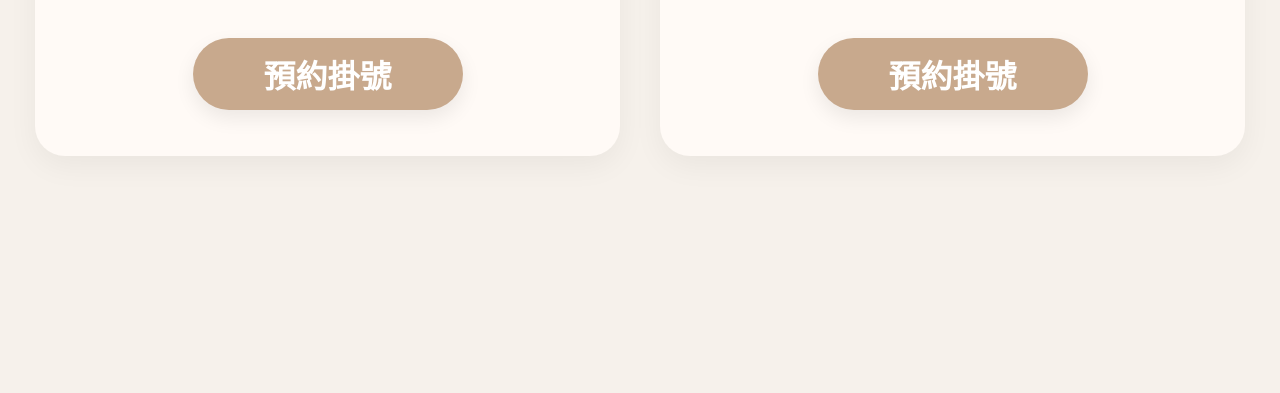
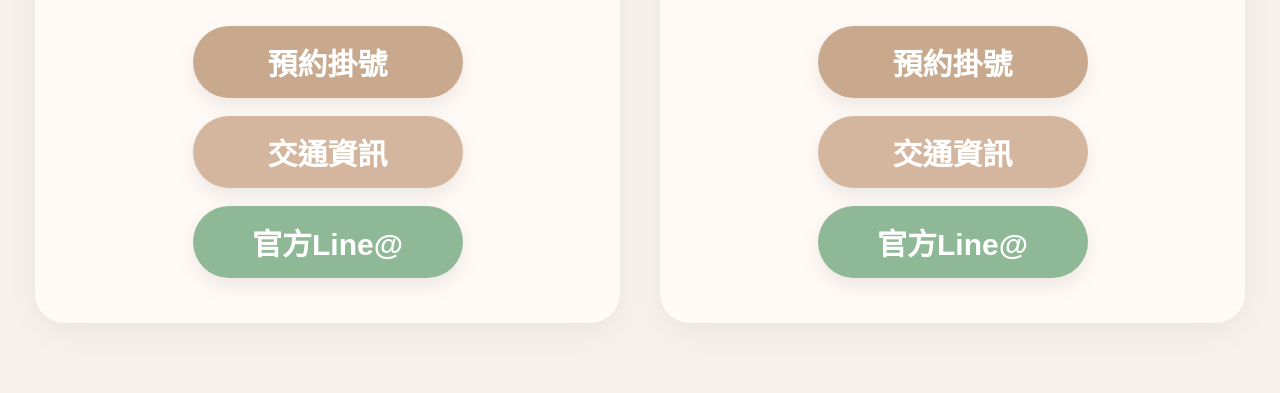
Before and after one commit to Julietclinic/sign, a plain HTML site: page index.html in a window 1280 px wide. Shown: the part 663-1056 px from the top of the page. Before the commit the page ends 889 px from the top, so only its background shows below. Drawn offline with Linux system fonts and the light colour scheme.

Commit message:
Update index.html

```diff
--- a/index.html
+++ b/index.html
@@ -128,7 +128,7 @@
 
       border-radius: 30px;
 
-      min-height: 650px;
+      min-height: 720px;
 
       display: flex;
       flex-direction: column;
@@ -173,14 +173,27 @@
 
       font-weight: 700;
 
-      margin-bottom: 50px;
+      margin-bottom: 40px;
 
       color: #4f3e31;
 
       text-align: center;
     }
 
-    /* ===== 掛號按鈕 ===== */
+    /* ===== 按鈕區 ===== */
+
+    .button-group {
+
+      display: flex;
+
+      flex-direction: column;
+
+      gap: 18px;
+
+      align-items: center;
+    }
+
+    /* ===== 共用按鈕 ===== */
 
     .reserve-btn {
 
@@ -196,7 +209,7 @@
 
       color: #fff;
 
-      font-size: 32px;
+      font-size: 30px;
 
       font-weight: 700;
 
@@ -212,6 +225,30 @@
       background: #b89578;
 
       transform: scale(1.04);
+    }
+
+    /* LINE 按鈕 */
+
+    .line-btn {
+
+      background: #8fb996;
+    }
+
+    .line-btn:hover {
+
+      background: #79a580;
+    }
+
+    /* 交通資訊按鈕 */
+
+    .map-btn {
+
+      background: #d4b59e;
+    }
+
+    .map-btn:hover {
+
+      background: #c39f84;
     }
 
     /* ===== 手機版 ===== */
@@ -276,7 +313,7 @@
 
         font-size: 34px;
 
-        margin-bottom: 30px;
+        margin-bottom: 28px;
       }
 
       .reserve-btn {
@@ -285,7 +322,12 @@
 
         height: 58px;
 
-        font-size: 26px;
+        font-size: 24px;
+      }
+
+      .button-group {
+
+        gap: 14px;
       }
     }
 
@@ -306,7 +348,7 @@
       <!-- LOGO -->
 
       <img
-        src="logo3.png"
+        src="logo.png"
         class="logo-img"
       >
 
@@ -351,12 +393,38 @@
         惠文茱麗葉診所
       </div>
 
+      <!-- 按鈕群組 -->
+
+      <div class="button-group">
+
+        <!-- 預約掛號 -->
+
         <button
           class="reserve-btn"
           onclick="location.href='https://pinmed.co/clinic/mjfc85z1/his-booking/form'"
         >
           預約掛號
         </button>
+
+        <!-- 交通資訊 -->
+
+        <button
+          class="reserve-btn map-btn"
+          onclick="location.href='https://breastmedical.com/news-detail.php?NID=32'"
+        >
+          交通資訊
+        </button>
+
+        <!-- 官方LINE -->
+
+        <button
+          class="reserve-btn line-btn"
+          onclick="location.href='https://lin.ee/uC3DTiN'"
+        >
+          官方Line@
+        </button>
+
+      </div>
 
     </div>
 
@@ -373,12 +441,38 @@
         中科茱麗葉診所
       </div>
 
+      <!-- 按鈕群組 -->
+
+      <div class="button-group">
+
+        <!-- 預約掛號 -->
+
         <button
           class="reserve-btn"
           onclick="location.href='https://pinmed.co/clinic/1d0omy2e/his-booking/form'"
         >
           預約掛號
         </button>
+
+        <!-- 交通資訊 -->
+
+        <button
+          class="reserve-btn map-btn"
+          onclick="location.href='https://breastmedical.com/news-detail.php?NID=31'"
+        >
+          交通資訊
+        </button>
+
+        <!-- 官方LINE -->
+
+        <button
+          class="reserve-btn line-btn"
+          onclick="location.href='https://lin.ee/Rtyms4Z'"
+        >
+          官方Line@
+        </button>
+
+      </div>
 
     </div>
 
```
Lines whose indentation alone changed are shown as unchanged.
